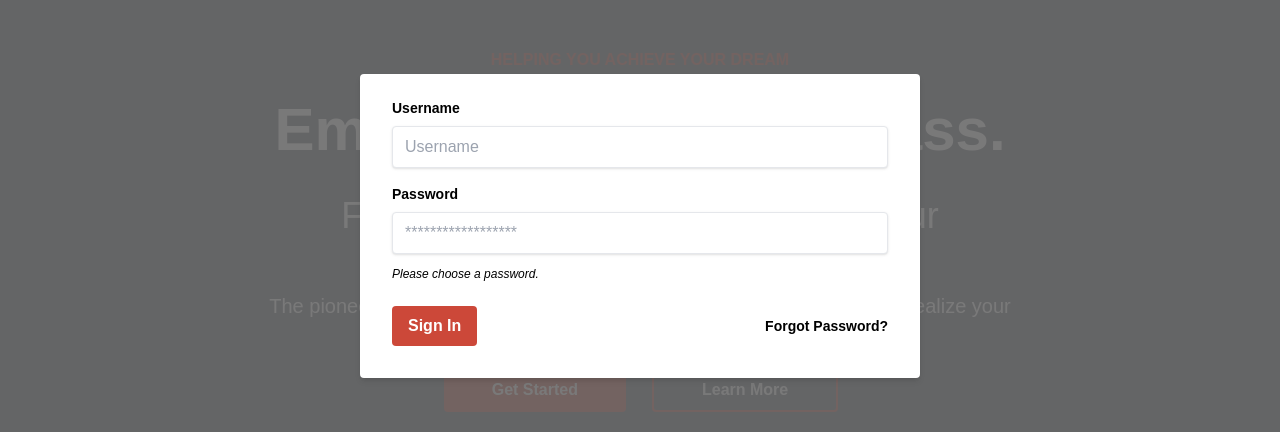
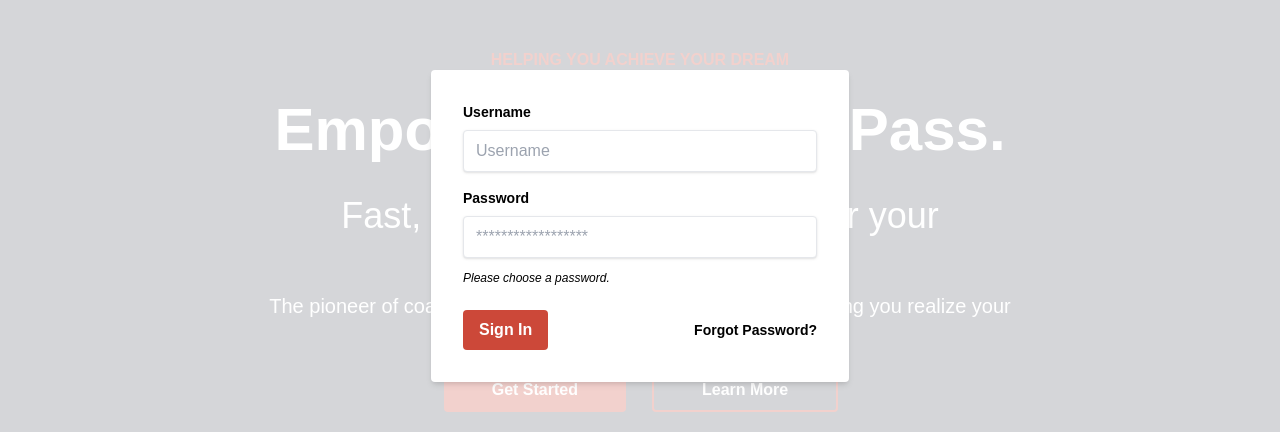
Before and after one commit to Nathaniel121215/React_Website_03, a React (Create React App) app in the folder react_project_03/: page / in a window 1280 px wide. Both pictures are taken after a click on the button "Sign In". Shown: the part 174-606 px from the top of the page. Built offline with nearby package versions, Linux system fonts and the light colour scheme.

Commit message:
modal update

```diff
--- a/react_project_03/src/App.js
+++ b/react_project_03/src/App.js
@@ -12,7 +12,7 @@ function App() {
   return (
     <div>
       <MessengerCustomerChat
-    pageId="211853206042532"
+    pageId="115722257804565"
     appId="859517748662771"
   />
       <Navbar/>
--- a/react_project_03/src/components/Navbar.jsx
+++ b/react_project_03/src/components/Navbar.jsx
@@ -61,8 +61,8 @@ const Navbar = () => {
       </ul>
     </div>
 
-    <Modal  isOpen={modalIsOpen} className="bg-[#00000086] w-full h-full flex justify-center items-center">
-      <div className='bg-white shadow-md rounded px-8 pt-6 pb-8 mx-4 w-full max-w-[35rem] cursor-pointer'>
+    <Modal  isOpen={modalIsOpen} onRequestClose={() => setModalIsOpen(false)} className="mr-[4rem] w-full max-w-[450px] absolute top-[50%] left-[50%] transform translate-x-[-50%] translate-y-[-50%]">
+      <div className='bg-white shadow-md rounded px-8 pt-8 pb-8 mx-4'>
         <div className="mb-4 ">
           <label className="block text-grey-darker text-sm font-bold mb-2" for="username">
             Username
```
